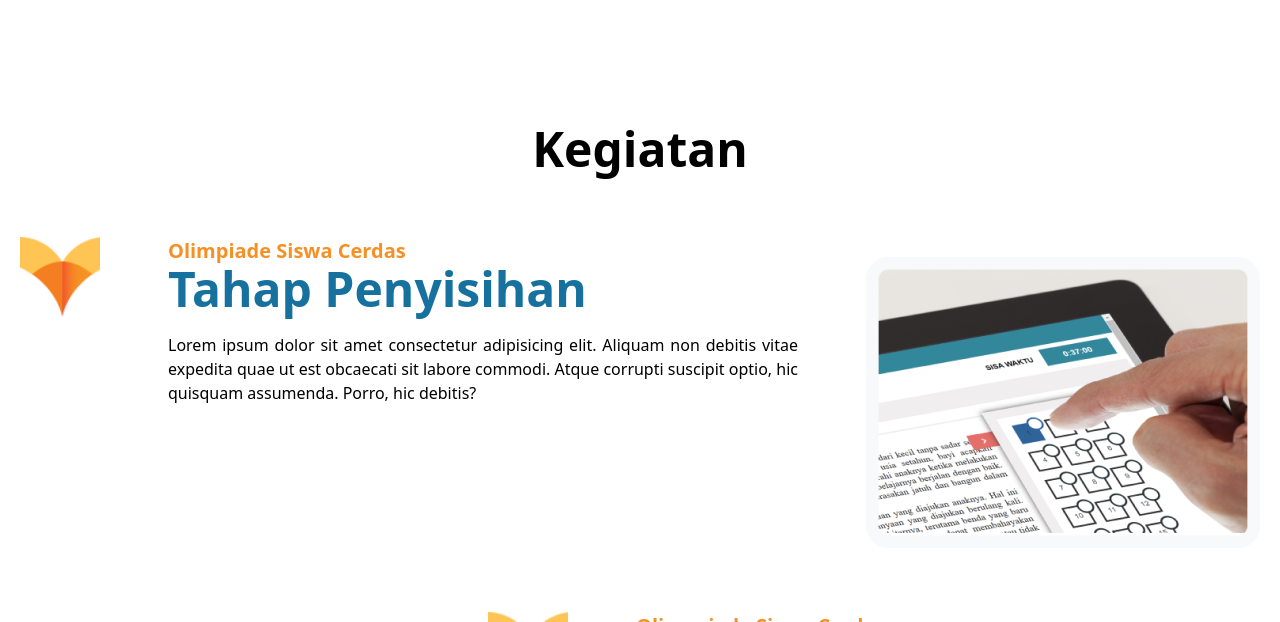
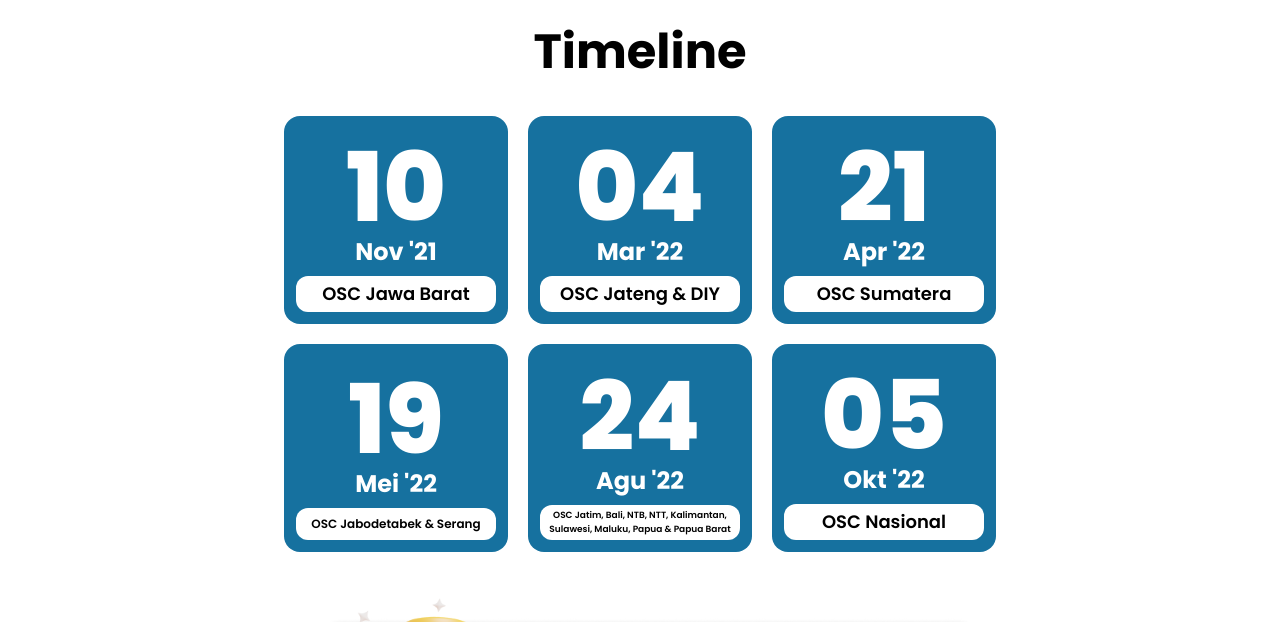
Before and after one commit to BagjaAb21/sekolah-pijar2022, a website: page index.html in a window 1280 px wide. Shown: the part 2178-2800 px from the top of the page. Drawn offline with nearby package versions, Linux system fonts and the light colour scheme.

Commit message:
revisi habis isya

```diff
--- a/index.html
+++ b/index.html
@@ -12,14 +12,14 @@
     <link rel="manifest" href="/site.webmanifest">
     <title>Olimpiade Siswa Cerdas Nasional - Pijar Sekolah</title>
   </head>
-  <body class="">
+  <body class="font-poppins">
     <!-- NAV -->
     <nav class="absolute top-0 left-0 z-30 flex w-full items-center bg-white shadow-md">
       <div class="relative flex w-full items-center justify-between">
         <div class="p-4">
           <a href="#gambar" class="flex gap-x-2">
             <img src="dist/img/navLogo.png" alt="" />
-            <img src="dist/img/navLogoPOSI.png" alt="" />
+            <img class="ml-5" src="dist/img/navLogoPOSI.png" alt="" />
           </a>
           <button id="hamburger" type="button" name="button" class="absolute right-4 top-6 lg:hidden">
             <svg id="kotak" xmlns="http://www.w3.org/2000/svg" class="h-7 w-7" viewBox="0 0 20 20" fill="currentColor">
@@ -57,7 +57,7 @@
 
     <!-- GAMBAR -->
     <img class=" pt-24  w-full object-cover lg:h-[800px]" src="dist/img/banner 1.png" />
-    <!-- <div id="gambar" class="pt-24">
+    <div id="gambar" class="pt-24">
       <div class="swiper mySwiper">
         <div class="swiper-wrapper">
           <div class="swiper-slide bg-cover bg-center">
@@ -74,9 +74,9 @@
           </div>
         </div>
         <!-- <div class="swiper-button-next"></div>
-        <div class="swiper-button-prev"></div> -->
-        <!-- <div class="swiper-pagination"></div>
-      </div> -->
+        <div class="swiper-button-prev"></div>  -->
+        <div class="swiper-pagination"></div>
+      </div>
 
       <!-- <h1 class="absolute bottom-10 left-5 z-10 text-4xl font-bold text-slate-100 md:text-5xl lg:text-6xl">
         Lorem Ipsum
@@ -87,72 +87,72 @@
     <!-- TENTANG OSC -->
     <div id="tentangOSC" class="container px-10 pt-10 lg:pt-32  lg:flex">
       <h1 class=" text-4xl font-bold text-black lg:hidden">Tentang OSC</h1>
-      <img class="mt-5 lg:-mt-8 lg:-order-1 " src="dist/img/logo olsc warna 1.png" alt="" />
-      <div class="lg:ml-10 lg:pl-20">
+      <img class="mt-5 object-cover lg:-mt-8 lg:-order-1 " src="dist/img/logo olsc warna 1.png" alt="" />
+      <div class=" lg:pl-20">
         <h1 class="hidden  text-5xl font-bold text-black lg:block">Tentang OSC</h1>
         <p class="mt-5 text-justify">Pijar Sekolah terus berkomitmen untuk mewujudkan #SekolahUnggul bahkan di tengah pandemi COVID-19. Salah satunya dengan menyelenggarakan olimpiade untuk para siswa berprestasi. Kali ini Pijar Sekolah bersama SMK Telkom Lampung mengadakan kegiatan “Olimpiade Siswa Cerdas” untuk tingkat SMP/MTs sederajat se-provinsi Lampung.</p>
         <p class="mt-5 text-justify">Lomba akan diadakan secara online melalui platform PijarSekolah dan bersifat individu. Cabang perlombaan meliputi pengetahuan umum, wawasan kebangsaan, dan wawasan seputar teknologi informasi (IT).</p>
-        <button class="mt-5 rounded-full bg-orange-400 py-2 px-6 text-white">Tentang pijarsekolah.id</button>
+        <button class="mt-5 rounded-full bg-orange-400 py-2 px-6 lg:font-semibold text-white"><a href="https://pijarsekolah.id/" target="_blank"> Tentang pijarsekolah.id</a></button>
       </div>
     </div>
     <!-- TENTANG OSC END -->
     <!-- TIMELINE -->
     <div>
       <h1 id="timeline" class="pt-32 text-center  text-5xl font-bold text-black">Timeline</h1>
-      <div class="mt-5 flex justify-center">
+      <div class="mt-10 flex justify-center">
         <div class="grid grid-cols-2 gap-2 lg:grid-cols-3 lg:gap-5">
-          <div class="h-28 w-40 rounded-lg bg-biruTua lg:h-48 lg:w-56">
+          <div class="h-32 w-40 rounded-lg p-1 bg-biruTua lg:rounded-2xl lg:h-52 lg:w-56 lg:p-2">
             <div class="flex h-full flex-col items-center justify-end px-1">
               <div class="">
-                <h1 class="text-center  text-4xl font-bold text-white lg:text-7xl">10</h1>
-                <h2 class="text-center  text-xl font-bold text-white lg:text-3xl">Nov '21</h2>
+                <h1 class="text-center text-4xl font-bold text-white  lg:font-extrabold lg:text-8xl">10</h1>
+                <h2 class="text-center  text-base font-bold text-white lg:text-2xl">Nov '21</h2>
               </div>
-              <div class="mb-1 mt-2 w-full self-end rounded-md bg-white p-1 text-center  text-xs font-medium lg:mt-6 lg:text-lg lg:font-semibold">OSC Jawa Barat</div>
+              <div class="mb-1 mt-2 w-full self-end rounded-md bg-white p-1 text-center  text-xs font-medium  lg:text-lg lg:rounded-xl lg:font-semibold">OSC Jawa Barat</div>
             </div>
           </div>
-          <div class="h-28 w-40 rounded-lg bg-biruTua lg:h-48 lg:w-56">
+          <div class="h-32 w-40 rounded-lg p-1 bg-biruTua lg:rounded-2xl lg:h-52 lg:w-56 lg:p-2">
             <div class="flex h-full flex-col items-center justify-end px-1">
               <div class="">
-                <h1 class="text-center  text-4xl font-bold text-white lg:text-7xl">04</h1>
-                <h2 class="text-center  text-xl font-bold text-white lg:text-3xl">Mar '22</h2>
+                <h1 class="text-center text-4xl font-bold text-white  lg:font-extrabold lg:text-8xl">04</h1>
+                <h2 class="text-center  text-base font-bold text-white lg:text-2xl">Mar '22</h2>
               </div>
-              <div class="mb-1 mt-2 w-full self-end rounded-md bg-white p-1 text-center  text-xs font-medium lg:mt-6 lg:text-lg lg:font-semibold">OSC Jateng & DIY</div>
+              <div class="mb-1 mt-2 w-full self-end rounded-md bg-white p-1 text-center  text-xs font-medium  lg:text-lg lg:rounded-xl lg:font-semibold">OSC Jateng & DIY</div>
             </div>
           </div>
-          <div class="h-28 w-40 rounded-lg bg-biruTua lg:h-48 lg:w-56">
+          <div class="h-32 w-40 rounded-lg p-1 bg-biruTua lg:rounded-2xl lg:h-52 lg:w-56 lg:p-2">
             <div class="flex h-full flex-col items-center justify-end px-1">
               <div class="">
-                <h1 class="text-center  text-4xl font-bold text-white lg:text-7xl">21</h1>
-                <h2 class="text-center  text-xl font-bold text-white lg:text-3xl">Apr '22</h2>
+                <h1 class="text-center text-4xl font-bold text-white  lg:font-extrabold lg:text-8xl">21</h1>
+                <h2 class="text-center  text-base font-bold text-white lg:text-2xl">Apr '22</h2>
               </div>
-              <div class="mb-1 mt-2 w-full self-end rounded-md bg-white p-1 text-center  text-xs font-medium lg:mt-6 lg:text-lg lg:font-semibold">OSC Sumatra</div>
+              <div class="mb-1 mt-2 w-full self-end rounded-md bg-white p-1 text-center  text-xs font-medium  lg:text-lg lg:rounded-xl lg:font-semibold">OSC Sumatera</div>
             </div>
           </div>
-          <div class="h-28 w-40 rounded-lg bg-biruTua lg:h-48 lg:w-56">
+          <div class="h-32 w-40 rounded-lg p-1 bg-biruTua lg:rounded-2xl lg:h-52 lg:w-56 lg:p-2">
             <div class="flex h-full flex-col items-center justify-end px-1">
               <div class="">
-                <h1 class="text-center  text-4xl font-bold text-white lg:text-7xl">19</h1>
-                <h2 class="text-center  text-xl font-bold text-white lg:text-3xl">Mei '22</h2>
+                <h1 class="text-center text-4xl font-bold text-white  lg:font-extrabold lg:text-8xl">19</h1>
+                <h2 class="text-center  text-base font-bold text-white lg:text-2xl">Mei '22</h2>
               </div>
-              <div class="mb-1 mt-2 w-full self-end rounded-md bg-white p-1 text-center  text-[10px] font-medium lg:mt-6 lg:py-2 lg:text-sm lg:font-semibold">OSC Jabodetabek & Serang</div>
+              <div class="mb-1 mt-2 w-full self-end rounded-md bg-white p-1 text-center  text-[9px] font-medium  lg:text-xs lg:py-2 lg:rounded-xl lg:font-semibold">OSC Jabodetabek & Serang</div>
             </div>
           </div>
-          <div class="h-28 w-40 rounded-lg bg-biruTua lg:h-48 lg:w-56">
+          <div class="h-32 w-40 rounded-lg p-1 bg-biruTua lg:rounded-2xl lg:h-52 lg:w-56 lg:p-2">
             <div class="flex h-full flex-col items-center justify-end px-1">
               <div class="">
-                <h1 class="text-center  text-4xl font-bold text-white lg:text-7xl">24</h1>
-                <h2 class="text-center  text-xl font-bold text-white lg:text-3xl">Agu '22</h2>
+                <h1 class="text-center text-4xl font-bold text-white  lg:font-extrabold lg:text-8xl">24</h1>
+                <h2 class="text-center  text-base font-bold text-white lg:text-2xl">Agu '22</h2>
               </div>
-              <div class="mb-1 mt-2 w-full self-end rounded-md bg-white p-1 text-center  text-[6px] font-medium lg:mt-6 lg:text-[10px] lg:font-semibold">OSC Jatim, Bali, NTT, Kalimantan, Sulawesi, Maluku, Papua & Papua Barat</div>
+              <div class="mb-1 mt-2 w-full self-end rounded-md bg-white p-1 text-center  text-[6px] font-medium  lg:text-[9px] lg:rounded-xl lg:font-semibold">OSC Jatim, Bali, NTB, NTT, Kalimantan, Sulawesi, Maluku, Papua & Papua Barat </div>
             </div>
           </div>
-          <div class="h-28 w-40 rounded-lg bg-biruTua lg:h-48 lg:w-56">
+          <div class="h-32 w-40 rounded-lg p-1 bg-biruTua lg:rounded-2xl lg:h-52 lg:w-56 lg:p-2">
             <div class="flex h-full flex-col items-center justify-end px-1">
               <div class="">
-                <h1 class="text-center  text-4xl font-bold text-white lg:text-7xl">5</h1>
-                <h2 class="text-center  text-xl font-bold text-white lg:text-3xl">Okt '22</h2>
+                <h1 class="text-center text-4xl font-bold text-white  lg:font-extrabold lg:text-8xl">05</h1>
+                <h2 class="text-center  text-base font-bold text-white lg:text-2xl">Okt '22</h2>
               </div>
-              <div class="mb-1 mt-2 w-full self-end rounded-md bg-white p-1 text-center  text-xs font-medium lg:mt-6 lg:text-lg lg:font-semibold">OSC Nasional</div>
+              <div class="mb-1 mt-2 w-full self-end rounded-md bg-white p-1 text-center  text-xs font-medium  lg:text-lg lg:rounded-xl lg:font-semibold">OSC Nasional</div>
             </div>
           </div>
           <img class="col-span-2 w-72 lg:col-span-3 lg:w-[700px]" src="dist/img/Group 5.png" alt="" />
@@ -185,7 +185,7 @@
           <div class="lg:px-5">
             <h2 class=" text-base font-bold text-orangeMuda lg:text-xl">Olimpiade Siswa Cerdas</h2>
             <h1 class="text-3xl font-bold text-biruTua lg:text-5xl">Tahap Penyisihan</h1>
-            <p class="mt-5 text-justify">Lorem ipsum dolor sit amet consectetur adipisicing elit. Aliquam non debitis vitae expedita quae ut est obcaecati sit labore commodi. Atque corrupti suscipit optio, hic quisquam assumenda. Porro, hic debitis?</p>
+            <p class="mt-5 text-justify">Pada tahap ini seluruh peserta mengikuti Olimpiade Siswa Cerdas yang diadakan di tingkat regional. Tahap penyihan ini terbagi ke 5 regional.</p>
           </div>
           <img class="mt-5 h-auto" src="dist/img/image 5.png" alt="" />
         </div>
@@ -194,9 +194,9 @@
             <div class="h-20 w-20 bg-cover bg-no-repeat" style="background-image: url(dist/img/logo.png)"></div>
           </div>
           <div class="lg:px-5">
-            <h2 class="text-base font-bold text-orangeMuda lg:text-xl">Olimpeiade Siswa Cerdas</h2>
+            <h2 class="text-base font-bold text-orangeMuda lg:text-xl">Olimpiade Siswa Cerdas</h2>
             <h1 class="text-3xl font-bold text-biruTua lg:text-5xl">Tahap Nasional</h1>
-            <p class="mt-5 text-justify">Lorem ipsum dolor sit amet consectetur adipisicing elit. Aliquam non debitis vitae expedita quae ut est obcaecati sit labore commodi. Atque corrupti suscipit optio, hic quisquam assumenda. Porro, hic debitis?</p>
+            <p class="mt-5 text-justify">Dari semua regional akan dipilih 70 finalis yang melanjutkan ke tahap nasional. Pada tahap ini peserta.. </p>
           </div>
           <img class="mt-5 h-auto lg:-order-1" src="https://source.unsplash.com/420x363?nature" alt="" />
         </div>
@@ -206,7 +206,7 @@
           </div>
           <div class="lg:px-5">
             <h1 class="text-3xl font-bold text-biruTua lg:text-5xl">Awarding</h1>
-            <h2 class="mt-2 text-base font-bold text-orangeMuda lg:text-xl">Olimpiade Siswa Cerdas</h2>
+            <h2 class="mt-2 text-base font-bold text-orangeMuda lg:text-xl">Olimpiade Siswa Cerdas Pijar Sekolah</h2>
             <p class="mt-5 text-justify">Lorem ipsum dolor sit amet consectetur adipisicing elit. Aliquam non debitis vitae expedita quae ut est obcaecati sit labore commodi. Atque corrupti suscipit optio, hic quisquam assumenda. Porro, hic debitis?</p>
           </div>
           <img class="mt-5 h-auto" src="dist/img/3 poster awarding 1.png" alt="" />
@@ -233,7 +233,7 @@
             <div class="flex justify-center">
               <button class="mt-3 rounded-md lg:w-2/3 lg:rounded-full bg-orangeMuda p-1">
                 <a target="_blank" href="https://www.youtube.com/watch?v=i80BIcOFtrA&t=4115s">
-                  <h1 class="text-center text-xs lg:text-lg text-white">Tonton cuplikan</h1>
+                  <h1 class="text-center lg:font-semibold text-xs lg:text-lg text-white">Tonton cuplikan</h1>
                 </a>
               </button>
             </div>
@@ -243,7 +243,7 @@
             <div class="flex justify-center">
               <button class="mt-3 rounded-md lg:w-2/3 lg:rounded-full bg-orangeMuda p-1"">
                 <a target="_blank" href="https://www.youtube.com/watch?v=1N4dLytr2bc">
-                  <h1 class="text-center text-xs lg:text-lg text-white">Tonton cuplikan</h1>
+                  <h1 class="text-center text-xs lg:text-lg lg:font-semibold text-white">Tonton cuplikan</h1>
                 </a>
               </button>
             </div>
@@ -253,7 +253,7 @@
             <div class="flex justify-center">
               <button class="mt-3 rounded-md lg:w-2/3 lg:rounded-full bg-orangeMuda p-1"">
                 <a target="_blank" href="https://www.youtube.com/watch?v=WoDaqdOmdBY&t=4396s">
-                  <h1 class="text-center text-xs lg:text-lg text-white">Tonton cuplikan</h1>
+                  <h1 class="text-center text-xs lg:text-lg text-white lg:font-semibold">Tonton cuplikan</h1>
                 </a>
               </button>
             </div>
@@ -263,7 +263,7 @@
             <div class="flex justify-center">
               <button class="mt-3 rounded-md lg:w-2/3 lg:rounded-full bg-orangeMuda p-1"">
                 <a target="_blank" href="https://www.youtube.com/watch?v=zE4C-6JAb_s">
-                  <h1 class="text-center text-xs lg:text-lg text-white">Tonton cuplikan</h1>
+                  <h1 class="text-center text-xs lg:text-lg text-white lg:font-semibold">Tonton cuplikan</h1>
                 </a>
               </button>
             </div>
@@ -273,7 +273,7 @@
             <div class="flex justify-center">
               <button class="mt-3 rounded-md lg:w-2/3 lg:rounded-full bg-orangeMuda p-1"">
                 <a target="_blank" href="https://www.youtube.com/watch?v=wZFv8w6PJEs">
-                  <h1 class="text-center text-xs lg:text-lg text-white">Tonton cuplikan</h1>
+                  <h1 class="text-center text-xs lg:text-lg text-white lg:font-semibold">Tonton cuplikan</h1>
                 </a>
               </button>
             </div>
@@ -283,7 +283,7 @@
             <div class="flex justify-center">
               <button class="mt-3 rounded-md lg:w-2/3 lg:rounded-full bg-orangeMuda p-1"">
                 <a target="_blank" href="https://www.youtube.com/watch?v=wZFv8w6PJEs">
-                  <h1 class="text-center text-xs lg:text-lg text-white">Tonton cuplikan</h1>
+                  <h1 class="text-center text-xs lg:text-lg text-white lg:font-semibold">Tonton cuplikan</h1>
                 </a>
               </button>
             </div>
@@ -293,7 +293,7 @@
             <div class="flex justify-center">
               <button class="mt-3 rounded-md lg:w-2/3 lg:rounded-full bg-orangeMuda p-1"">
                 <a target="_blank" href="https://www.youtube.com/watch?v=wZFv8w6PJEs">
-                  <h1 class="text-center text-xs lg:text-lg text-white">Tonton cuplikan</h1>
+                  <h1 class="text-center text-xs lg:text-lg text-white lg:font-semibold">Tonton cuplikan</h1>
                 </a>
               </button>
             </div>
@@ -314,7 +314,7 @@
           <div class="flex justify-center">
             <button class="mt-3 rounded-md lg:w-2/3 lg:rounded-full bg-orangeMuda p-1"">
               <a target="_blank" href="https://www.youtube.com/watch?v=wZFv8w6PJEs">
-                <h1 class="text-center text-xs lg:text-lg text-white">Tonton cuplikan</h1>
+                <h1 class="text-center text-xs lg:text-lg text-white lg:font-semibold">Tonton cuplikan</h1>
               </a>
             </button>
           </div>
@@ -335,14 +335,14 @@
     <!-- SEBELUM FOOTER END -->
 
     <!-- NEW FOOTER -->
-    <section class="bg-gradient-to-tr from-[#1A4B6D] to-[#2D7FBA] text-white mt-32 pt-24 pb-12">
-      <div class="container">
+    <section class="bg-gradient-to-tr from-[#1A4B6D] to-[#2D7FBA] text-white mt-32 px-7 lg:px-24 pt-24 pb-12">
         <div class="flex flex-wrap lg:justify-between">
           <div class="mb-12 w-full font-medium text-slate-300 lg:w-2/4 ">
             <img class="mb-5" alt="" src="dist/img/download (3) 3.png" />
             <p class="mb-2 text-justify lg:pr-40">Pijar Sekolah adalah sebuah platform pembelajaran digital terpadu yang mendukung pihak sekolah dalam menciptakan pembelajaran digital yang seru dan menyenangkan. Pijar Sekolah memiliki ribuan konten digital yang menarik, mulai dari Buku Digital Interaktif, Buku Digital, Video Pembelajaran, hingga Laboratorium Maya yang bisa dimanfaatkan oleh semua siswa untuk mendukung mereka dalam belajar di sekolah.</p>
           </div>
-          <div class="mb-12  w-full lg:w-1/5">
+          <div class="lg:flex">
+            <div class="mb-12  w-full mr-10 ">
               <ul>
                 <li>
                   <a href="#tentangOSC" class="mb-3 inline-block text-xl font-normal hover:text-orangeMuda">Tentang OSC</a>
@@ -361,7 +361,7 @@
                 </li>
               </ul>
             </div>
-          <div class="mb-12 w-full lg:w-1/5">
+            <div class="mb-12 w-full ">
               <h3 class="mb-5 text-xl font-semibold text-white">Tentang Kami</h3>
               <ul class="">
                 <li class="flex">
@@ -389,6 +389,7 @@
                   <div></div>
                 </li>
               </ul>
+            </div>
           </div>
         </div>
         <div class="w-full  pt-10">
```
Also changed, not shown: dist/output.css, 1 other file. Lines whose indentation alone changed are shown as unchanged.
